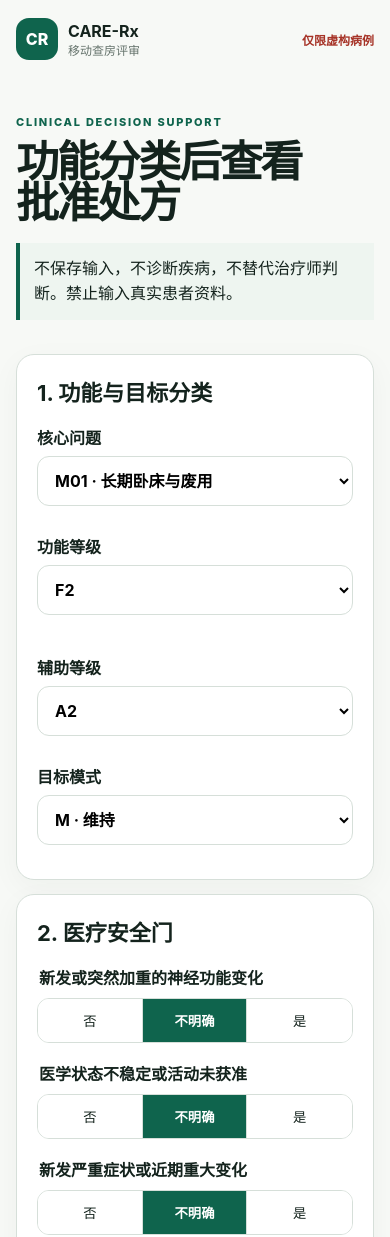
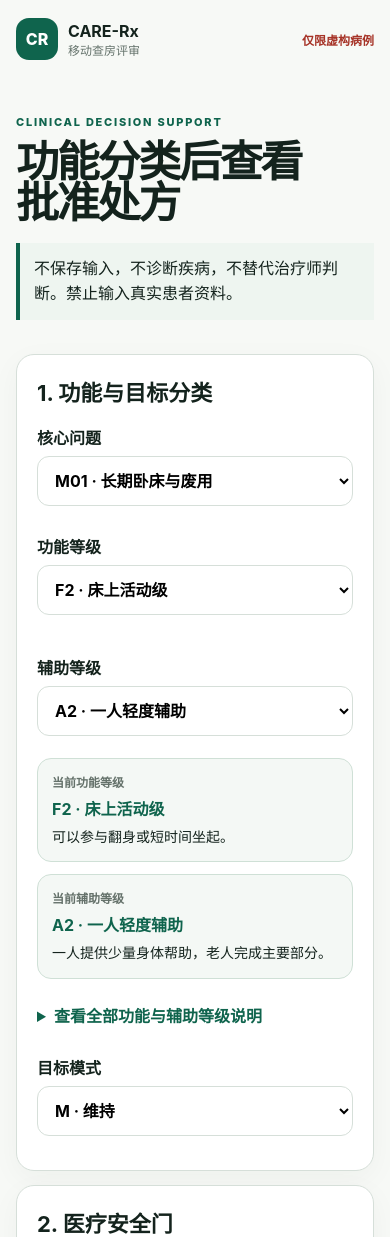
Before and after one commit to jie920199-code/CARE-Rx, a Next.js app in the folder mobile-site/: page / in a window 390 px wide. Shown: the top 1237 px of the page. Built offline with nearby package versions, Linux system fonts and the light colour scheme.

Commit message:
feat: explain functional and assistance levels (#22)
Co-authored-by: jie920199-code <308197257+jie920199-code@users.noreply.github.com>

```diff
--- a/mobile-site/app/mobile-assessment.tsx
+++ b/mobile-site/app/mobile-assessment.tsx
@@ -3,8 +3,23 @@ import { useMemo, useState } from "react";
 
 type Prescription = any;
 const modules = [["M01", "长期卧床与废用"], ["M07", "慢性腰痛"], ["M08", "脑卒中运动功能障碍"]];
-const levels = ["F0", "F1", "F2", "F3", "F4", "F5"];
-const assistance = ["A0", "A1", "A2", "A3", "A4", "A5", "AX"];
+const levels = [
+  { id: "F0", name: "舒适照护级", description: "医学不稳定、终末期或无法主动参与。" },
+  { id: "F1", name: "完全卧床级", description: "翻身和坐起完全依赖。" },
+  { id: "F2", name: "床上活动级", description: "可以参与翻身或短时间坐起。" },
+  { id: "F3", name: "转移站立级", description: "能够坐位，需要辅助站立或转移。" },
+  { id: "F4", name: "辅助步行级", description: "可以在辅助或监护下行走。" },
+  { id: "F5", name: "独立活动级", description: "可以独立步行或完成主要活动。" },
+];
+const assistance = [
+  { id: "A0", name: "独立完成", description: "无需他人提示、监护或身体帮助。" },
+  { id: "A1", name: "提示或监护", description: "需要口头提示或近身监护，不提供身体助力。" },
+  { id: "A2", name: "一人轻度辅助", description: "一人提供少量身体帮助，老人完成主要部分。" },
+  { id: "A3", name: "一人中至最大辅助", description: "一人承担较多身体帮助，必须确认操作安全。" },
+  { id: "A4", name: "两人辅助", description: "需要两人共同完成并明确分工。" },
+  { id: "A5", name: "机械辅助", description: "需要移位机等机械设备及受训人员。" },
+  { id: "AX", name: "目前不宜实施", description: "当前条件下不执行该训练，需暂停并复核。" },
+];
 const goals = [["P", "预防"], ["M", "维持"], ["R", "恢复"], ["C", "代偿"], ["H", "舒适"]];
 
 export function MobileAssessment({ prescriptions, proposals }: { prescriptions: Prescription[]; proposals: Prescription[] }) {
@@ -13,13 +28,17 @@ export function MobileAssessment({ prescriptions, proposals }: { prescriptions:
   const safetyStatus = safety.includes("yes") ? "blocked" : safety.includes("unknown") ? "incomplete" : "clear";
   const matches = useMemo(() => safetyStatus === "clear" ? prescriptions.filter((item) => item.status === "approved" && item.applicableModules.includes(moduleId) && item.applicableFunctionalLevels.includes(level)) : [], [prescriptions, moduleId, level, safetyStatus]);
   const proposalMatches = useMemo(() => safetyStatus === "clear" ? proposals.filter((item) => item.reviewStatus === "pending_clinical_review" && item.module === moduleId && item.applicableFunctionalLevels.includes(level) && item.goalModes.includes(goal)) : [], [proposals, moduleId, level, goal, safetyStatus]);
+  const selectedLevel = levels.find((item) => item.id === level)!;
+  const selectedAssistance = assistance.find((item) => item.id === assist)!;
   const reset = () => { setSubmitted(false); setConfirmed(false); };
   function updateSafety(index: number, value: string) { setSafety((current) => current.map((item, i) => i === index ? value : item)); reset(); }
 
   return <main><header><div className="brand">CR</div><div><strong>CARE-Rx</strong><span>移动查房评审</span></div><em>仅限虚构病例</em></header>
     <section className="hero"><p>CLINICAL DECISION SUPPORT</p><h1>功能分类后查看<br />批准处方</h1><div className="notice">不保存输入，不诊断疾病，不替代治疗师判断。禁止输入真实患者资料。</div></section>
     <section className="panel"><h2>1. 功能与目标分类</h2><label>核心问题<select value={moduleId} onChange={(e) => { setModuleId(e.target.value); reset(); }}>{modules.map(([id, label]) => <option key={id} value={id}>{id} · {label}</option>)}</select></label>
-      <div className="two"><label>功能等级<select value={level} onChange={(e) => { setLevel(e.target.value); reset(); }}>{levels.map(x => <option key={x}>{x}</option>)}</select></label><label>辅助等级<select value={assist} onChange={(e) => setAssist(e.target.value)}>{assistance.map(x => <option key={x}>{x}</option>)}</select></label></div>
+      <div className="two"><label>功能等级<select value={level} onChange={(e) => { setLevel(e.target.value); reset(); }}>{levels.map((item) => <option key={item.id} value={item.id}>{item.id} · {item.name}</option>)}</select></label><label>辅助等级<select value={assist} onChange={(e) => { setAssist(e.target.value); reset(); }}>{assistance.map((item) => <option key={item.id} value={item.id}>{item.id} · {item.name}</option>)}</select></label></div>
+      <div className="classification-summary" aria-live="polite"><article><span>当前功能等级</span><strong>{selectedLevel.id} · {selectedLevel.name}</strong><p>{selectedLevel.description}</p></article><article><span>当前辅助等级</span><strong>{selectedAssistance.id} · {selectedAssistance.name}</strong><p>{selectedAssistance.description}</p></article></div>
+      <details className="level-reference"><summary>查看全部功能与辅助等级说明</summary><div className="reference-columns"><section><h3>功能等级 F0–F5</h3>{levels.map((item) => <p className={item.id === level ? "selected-reference" : ""} key={item.id}><b>{item.id} · {item.name}</b><br />{item.description}</p>)}</section><section><h3>辅助等级 A0–AX</h3>{assistance.map((item) => <p className={item.id === assist ? "selected-reference" : ""} key={item.id}><b>{item.id} · {item.name}</b><br />{item.description}</p>)}</section></div></details>
       <label>目标模式<select value={goal} onChange={(e) => setGoal(e.target.value)}>{goals.map(([id, label]) => <option key={id} value={id}>{id} · {label}</option>)}</select></label></section>
     <section className="panel"><h2>2. 医疗安全门</h2>{["新发或突然加重的神经功能变化", "医学状态不稳定或活动未获准", "新发严重症状或近期重大变化"].map((label, index) => <fieldset key={label}><legend>{label}</legend><div className="segmented">{[["no", "否"], ["unknown", "不明确"], ["yes", "是"]].map(([value, text]) => <button type="button" className={safety[index] === value ? "active" : ""} onClick={() => updateSafety(index, value)} key={value}>{text}</button>)}</div></fieldset>)}<button className="primary" type="button" onClick={() => { setSubmitted(true); setConfirmed(false); }}>匹配处方</button></section>
     {submitted && safetyStatus === "blocked" && <section className="result danger"><h2>安全阻断：暂停并人工复核</h2><p>不得显示或执行处方。请按机构流程判断暂停、转诊或联系医生。</p></section>}
--- a/mobile-site/app/review-zone.css
+++ b/mobile-site/app/review-zone.css
@@ -35,6 +35,43 @@
 .proposal-list p { margin: 0 0 10px; line-height: 1.55; }
 .proposal-list small { color: #776c57; line-height: 1.5; }
 
+.classification-summary {
+  display: grid;
+  grid-template-columns: 1fr 1fr;
+  gap: 12px;
+  margin: 8px 0 14px;
+}
+
+.classification-summary article {
+  display: grid;
+  gap: 6px;
+  border: 1px solid #cfe0d6;
+  border-radius: 14px;
+  padding: 14px;
+  background: #f4f8f5;
+}
+
+.classification-summary span {
+  color: #64716a;
+  font-size: 12px;
+  font-weight: 700;
+}
+
+.classification-summary strong { color: #0f644d; }
+.classification-summary p { margin: 0; line-height: 1.55; font-size: 14px; }
+.level-reference { margin: 10px 0 18px; }
+.reference-columns { display: grid; grid-template-columns: 1fr 1fr; gap: 12px; }
+.reference-columns section { border: 1px solid #d6dfd9; border-radius: 14px; padding: 12px; }
+.reference-columns h3 { margin: 4px 4px 10px; }
+.reference-columns p { margin: 4px 0; padding: 9px; border-radius: 9px; line-height: 1.45; font-size: 13px; }
+.reference-columns .selected-reference { background: #e4f2e9; outline: 2px solid #0f644d; }
+
+@media (max-width: 540px) {
+  .classification-summary,
+  .reference-columns { grid-template-columns: 1fr; }
+}
+
 @media print {
-  .review-zone { display: none; }
+  .review-zone,
+  .level-reference { display: none; }
 }
```
Also changed, not shown: 1 other file (tests, documents, lock files or other folders).
